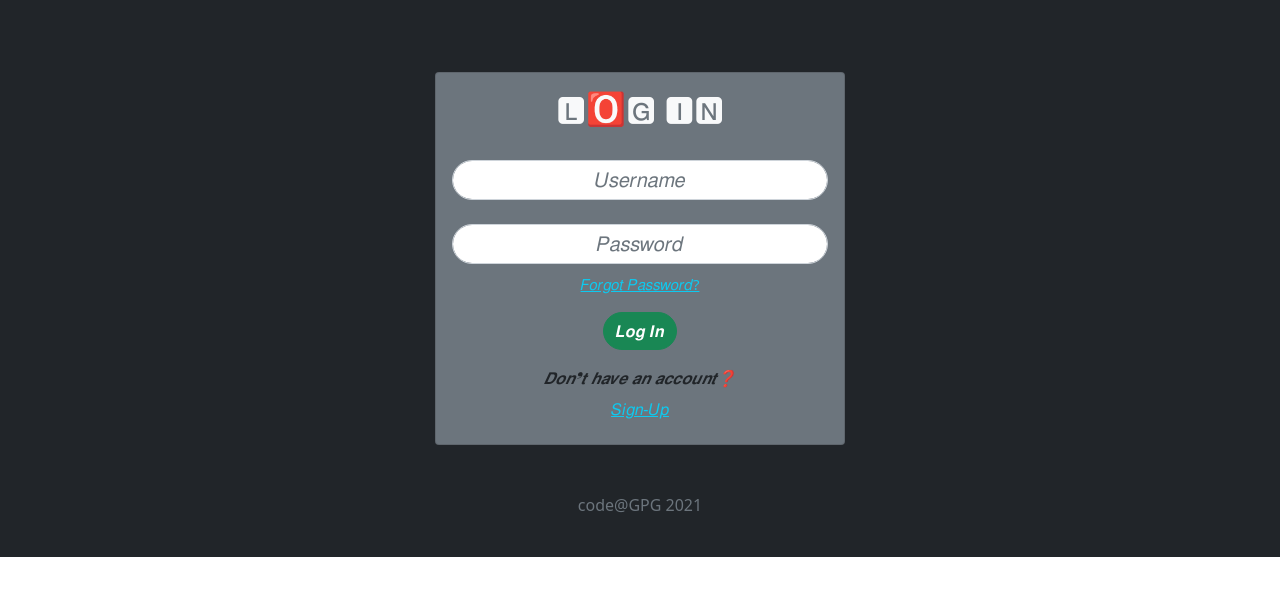
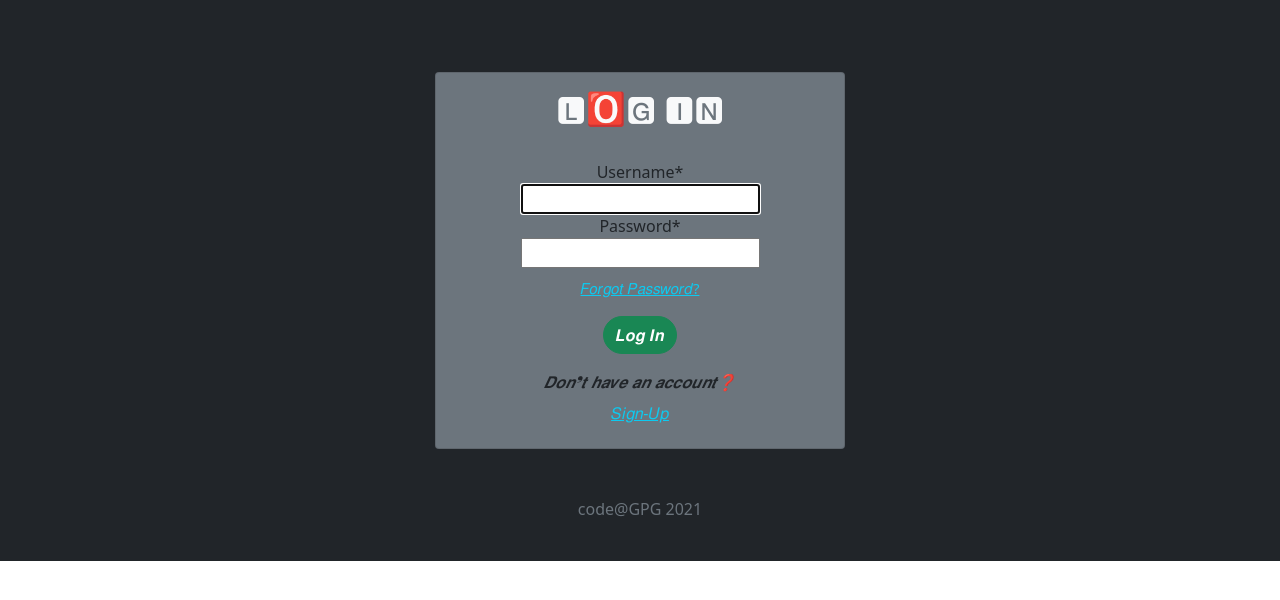
Before and after one commit to PsalmsGlobal/QuizBuliderProject, a Django app: page /accounts/login/ in a window 1280 px wide. Shown: the part 72-672 px from the top of the page. Run offline with Django 3.2, Linux system fonts and the light colour scheme; some libraries are stand-ins or nearby versions.

Commit message:
updated Login.html

```diff
--- a/templates/registration/login.html
+++ b/templates/registration/login.html
@@ -1,7 +1,6 @@
 
 {% extends 'base.html' %}
-
-
+{% load crispy_forms_tags %}
 
 
 {% block content %}
@@ -13,10 +12,19 @@
         <div class="card-body">
       <h2 class="text-center text-light">🅻🅾🅶 🅸🅽</h2>
       <br>
-          <div class="card-text">
+      {% if messages %}
+          {% for message in messages %}
+          <div class="alert alert-info text-center">
+            <h5>{{ message }} </h5>
+        </div>
+          {% endfor %}
+
+      {% endif %}
+          <div class="card-text text-center">
       <form method="post" novalidate="">
         {% csrf_token %}
-        <div class="text-center rounded-pill">
+        {{ form| crispy}}
+         <!-- <div class="text-center rounded-pill">
           <div class="form-group">
             <input type="text" name="username" style="text-align: center;font-size:20px;" class="form-control form-control-sm rounded-pill " id="exampleInputEmail1" aria-describedby="emailHelp" placeholder="𝑈𝑠𝑒𝑟𝑛𝑎𝑚𝑒">
         </div>
@@ -24,7 +32,7 @@
             <input type="password" name="password" style="text-align: center;font-size:20px;" class="form-control form-control-sm rounded-pill" id="exampleInputPassword1" placeholder="𝑃𝑎𝑠𝑠𝑤𝑜𝑟𝑑">
         </div>
 
-      </div>
+      </div>  -->
       <div class="text-center mt-2">
         <a class="text-info" href="https://accounts.google.com/signin/v2/challenge/ipe?continue=https%3A%2F%2Fmyaccount.google.com%2Fsigninoptions%2Fpassword%3Fcontinue%3Dhttps%3A%2F%2Fmyaccount.google.com%2Fsecurity&service=accountsettings&osid=1&rart=ANgoxcf7l6Zzm1S9_nbYasXn9U_Fym_cxTs9A0G2uc-ZpRKAsXDi5TOXcXbMGXtuRVmlvIbSrUxCIg9vHFY5-5dPPDpoO7qlSw&TL=AM3QAYYiZ4iYO_Y6nneZSevwx5w_RWa04_tR22V_lChSXdCk5diQwy1SNi33ZS2C&flowName=GlifWebSignIn&cid=5&flowEntry=ServiceLogin&navigationDirection=forward" style="float:center;font-size:15px;" >𝐹𝑜𝑟𝑔𝑜𝑡 𝑃𝑎𝑠𝑠𝑤𝑜𝑟𝑑?</a>
         </div>
```
